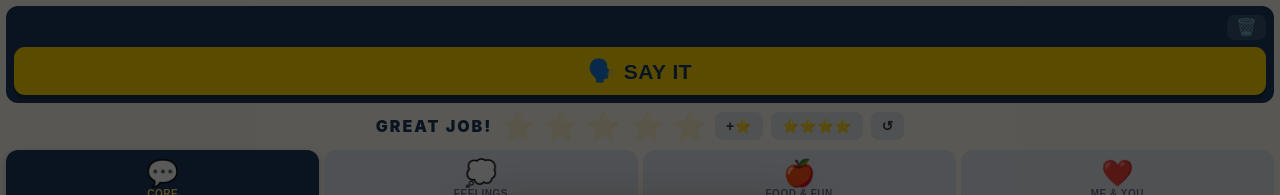
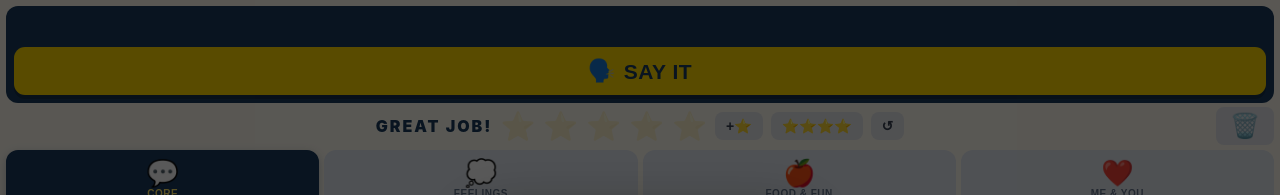
Before and after one commit to TheDadSideHustleCo/TinyTalker, a plain HTML site: page index.html in a window 1280 px wide. Shown: the top 195 px of the page. Drawn offline with Linux system fonts and the light colour scheme.

Commit message:
Move trash can to token row, expand SAY IT bar, fix 'I' TTS bug
- 🗑️ Trash can moved from strip top-row to far right of GREAT JOB token row (bigger, grey styling, absolute positioned so stars stay centered)
- SAY IT bar now takes full width of the blue banner (word chips get the whole row)
- speak(): exact-match 'I' → 'eye' to prevent TTS reading it as "Capital I"; strip sentences like "I Love You" pass through unmodified

```diff
--- a/index.html
+++ b/index.html
@@ -74,7 +74,7 @@
       flex-shrink: 0;
     }
 
-    /* Row 1: word chips + clear */
+    /* Row 1: word chips only (trash can moved to token row) */
     #strip-top-row {
       display: flex;
       flex-direction: row;
@@ -138,12 +138,13 @@
       flex-shrink: 0;
       border: none;
       border-radius: 8px;
-      padding: 4px 9px;
-      font-size: 17px;
+      padding: 7px 14px;
+      font-size: 24px;
       cursor: pointer;
-      background: rgba(255,255,255,0.12);
-      color: rgba(255,255,255,0.85);
+      background: #e5e7eb;
+      color: #374151;
       line-height: 1;
+      margin-left: auto;
     }
 
     @keyframes sayItShake {
@@ -169,6 +170,12 @@
       justify-content: center;
       flex-shrink: 0;
       padding: 2px 0;
+      position: relative;
+    }
+
+    #tokens #clear-top-btn {
+      position: absolute;
+      right: 0;
     }
 
     .tok-lbl {
@@ -1057,10 +1064,9 @@
 
   <!-- ─── SENTENCE STRIP ─── -->
   <div id="strip">
-    <!-- Row 1: word chips + clear -->
+    <!-- Row 1: word chips (full width — trash can moved to token row) -->
     <div id="strip-top-row">
       <div id="strip-words-list"></div>
-      <button id="clear-top-btn" onclick="clearStrip()" aria-label="Clear all words">🗑️</button>
     </div>
     <!-- Row 2: big SAY IT button -->
     <button id="say-it-btn" onclick="speakStrip()"><span style="font-size:22px">🗣️</span> SAY IT</button>
@@ -1077,6 +1083,7 @@
     <button class="tok-ctrl" onclick="addToken()" title="Give 1 token">+⭐</button>
     <button class="tok-ctrl" onclick="fillTokens4()" title="Fill to 4 (backward chaining)">⭐⭐⭐⭐</button>
     <button class="tok-ctrl" onclick="resetTokens()" title="Reset tokens">↺</button>
+    <button id="clear-top-btn" onclick="clearStrip()" aria-label="Clear sentence strip">🗑️</button>
   </div>
 
   <!-- ─── EDIT BANNER ─── -->
@@ -1485,6 +1492,11 @@ function getChildVoice() {
 function speak(text) {
   if (quietMode || !text) return;
   window.speechSynthesis.cancel();
+  /* Standalone capital 'I' is mis-read as "Capital I" by TTS engines.
+     'eye' is phonetically identical to the pronoun — sentences like
+     "I Love You" from the strip are passed as full strings and are
+     handled correctly by TTS context, so this guard is exact-match only. */
+  if (text === 'I') text = 'eye';
   const u = new SpeechSynthesisUtterance(text);
   u.rate  = 0.88;
   u.pitch = 1.25;  /* Warm, slightly elevated pitch — friendly, not distorted */
```
